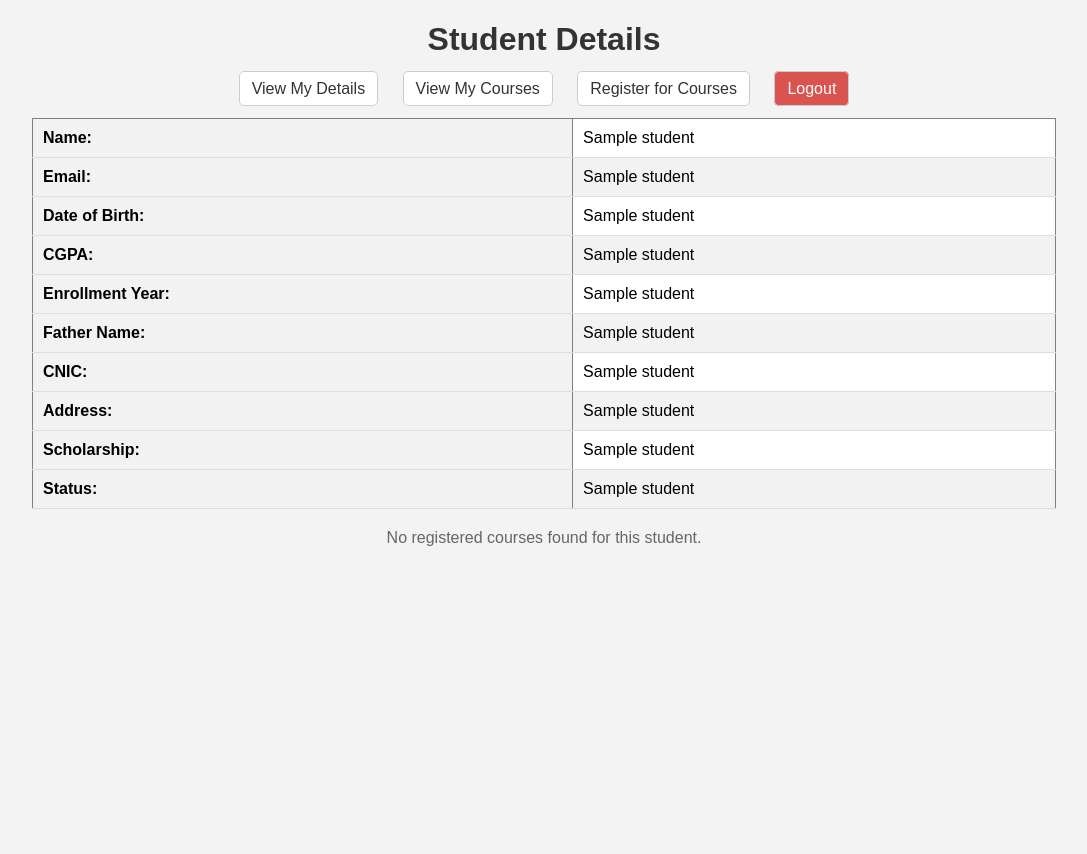
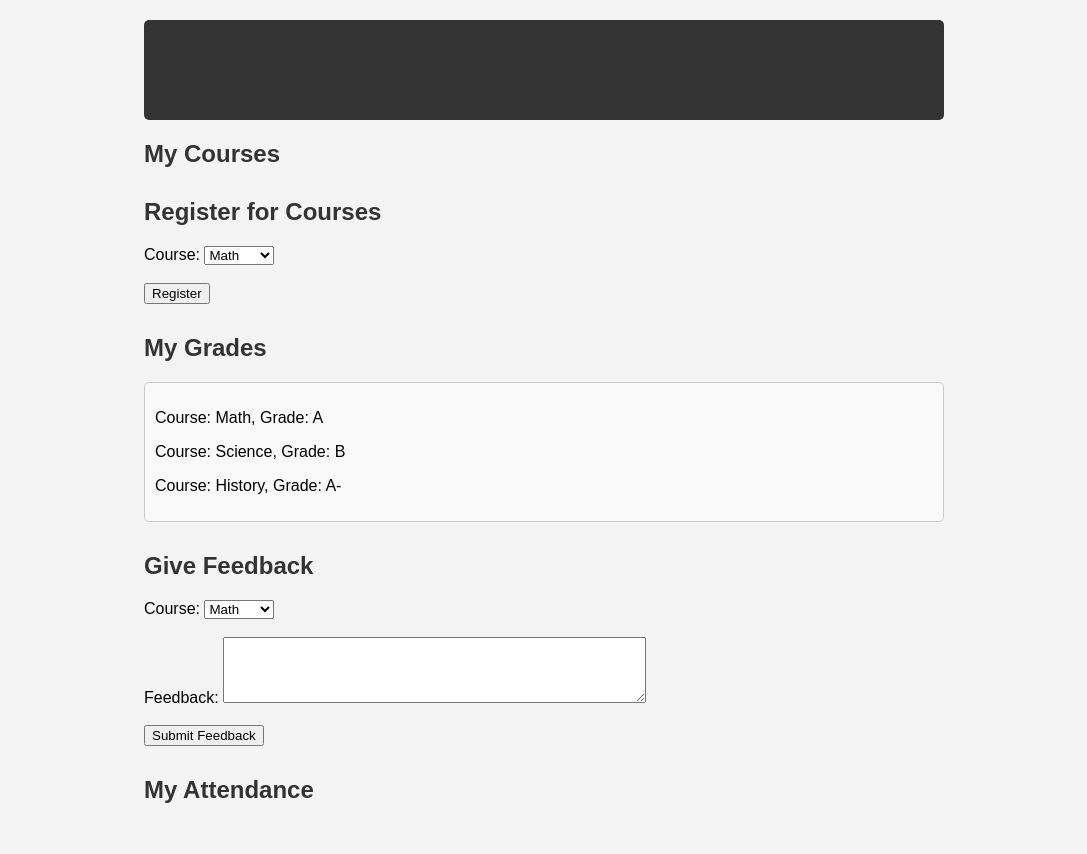
Before and after one commit to rooshanriaz/Student-Management-System, a Flask app: page /student in a window 1280 px wide. Shown: the whole page, without its empty margins (96-1183 px from the left). Before the commit the page ends 546 px from the top, so only its background shows below. Run offline with Flask 3, Linux system fonts and the light colour scheme; the visitor is signed in with stand-in values (Sample User, id 1); a database or web service that is not in the repository returns one stand-in record (values such as "Sample title"); some libraries are stand-ins or nearby versions.

Commit message:
major changes

```diff
--- a/app.py
+++ b/app.py
@@ -578,41 +578,42 @@ def update_student():
         return "Error updating student"
     return redirect(url_for('admin'))
 
-# Delete student
 @app.route('/delete-student', methods=['POST'])
 def delete_student():
     email = request.form['email']
     try:
         cursor = db_connection.cursor()
-        # First, remove from Credentials
+
+        # Start transaction
+        cursor.execute("BEGIN")
+
+        # Check if the student exists
+        cursor.execute("SELECT registration_number FROM Students WHERE email=%s", (email,))
+        student = cursor.fetchone()
+        if not student:
+            db_connection.rollback()
+            return "Student record not found", 404
+
+        registration_number = student[0]
+
+        # Delete from Registrations table first
+        cursor.execute("DELETE FROM Registrations WHERE registration_number=%s", (registration_number,))
+
+        # Delete from Students table
+        cursor.execute("DELETE FROM Students WHERE email=%s", (email,))
+
+        # Delete from Credentials table
         cursor.execute("DELETE FROM Credentials WHERE email=%s AND role='student'", (email,))
-        # Then, remove from Students
-        cursor.execute("DELETE FROM Students WHERE email=%s", (email,))
+
+        # Commit transaction
         db_connection.commit()
+        return redirect(url_for('admin'))
     except psycopg2.Error as e:
-        print(f"Error deleting student: {e}")
-        db_connection.rollback()
-        return "Error deleting student"
-    return redirect(url_for('admin'))
+        db_connection.rollback()  # Rollback in case of error
+        return f"Error deleting student: {str(e)}", 500
+    finally:
+        cursor.close()
 
-# Update password for student or teacher
-@app.route('/update-password', methods=['POST'])
-def update_password():
-    role = request.form['role']  # 'student' or 'teacher'
-    email = request.form['email']
-    new_password = request.form['password']
-    try:
-        cursor = db_connection.cursor()
-        cursor.execute(
-            """UPDATE Credentials SET password=%s WHERE email=%s AND role=%s""",
-            (new_password, email, role)
-        )
-        db_connection.commit()
-    except psycopg2.Error as e:
-        print(f"Error updating password for {role}: {e}")
-        db_connection.rollback()
-        return f"Error updating password for {role}"
-    return redirect(url_for('admin'))
 
 @app.route('/allocate-course', methods=['POST'])
 def allocate_course():
@@ -676,7 +677,44 @@ def setup_enrollment_trigger():
     print("Enrollment trigger has been set up successfully.")
 
 
+def setup_delete_student_trigger():
+    """
+    Sets up the DeleteStudentRegistrations trigger in the PostgreSQL database.
+    This trigger will automatically delete all registration entries for a student from the
+    registrations table when that student's record is removed from the Students table.
+    """
+    conn = create_connection()
+    cursor = conn.cursor()
+
+    # Define the function that the trigger will execute
+    cursor.execute("""
+    CREATE OR REPLACE FUNCTION delete_student_registrations()
+    RETURNS TRIGGER AS $$
+    BEGIN
+        DELETE FROM registrations
+        WHERE registration_number = OLD.registration_number;
+        RETURN OLD;
+    END;
+    $$ LANGUAGE plpgsql;
+    """)
+
+    # Create the trigger that invokes the above function
+    cursor.execute("""
+    DROP TRIGGER IF EXISTS DeleteStudentRegistrations ON Students;
+    CREATE TRIGGER DeleteStudentRegistrations
+    AFTER DELETE ON Students
+    FOR EACH ROW
+    EXECUTE FUNCTION delete_student_registrations();
+    """)
+
+    conn.commit()
+    cursor.close()
+    conn.close()
+    print("DeleteStudentRegistrations trigger has been set up successfully.")
+
+
 
 if __name__ == '__main__':
-    setup_enrollment_trigger()  # Set up the database trigger
+    setup_enrollment_trigger()  # Set up the enrollment increment trigger
+    setup_delete_student_trigger()  # Set up the delete student registrations trigger
     app.run(debug=True)
--- a/templates/student.html
+++ b/templates/student.html
@@ -3,206 +3,113 @@
 <head>
     <meta charset="UTF-8">
     <meta name="viewport" content="width=device-width, initial-scale=1.0">
-    <meta http-equiv="Cache-Control" content="no-cache, no-store, must-revalidate">
-    <meta http-equiv="Pragma" content="no-cache">
-    <meta http-equiv="Expires" content="0">
-    <title>Student Details</title>
+    <title>Student Page</title>
+    <link rel="stylesheet" href="styles.css">
     <style>
-        body {
-            font-family: Arial, sans-serif;
-            margin: 0;
-            padding: 0;
-            background-color: #f3f3f3;
+        /* Additional CSS styles for student page */
+        .section {
+            margin-bottom: 30px;
         }
-
-        h1 {
+        .banner {
+            background-color: #333;
+            color: #fff;
+            padding: 10px;
             text-align: center;
-            color: #333;
+            border-radius: 5px;
+            margin-bottom: 20px;
         }
-
-        ul {
+        .grades {
+            border: 1px solid #ccc;
+            border-radius: 5px;
+            padding: 10px;
+            background-color: #f9f9f9;
+        }
+        .grades ul {
             list-style-type: none;
             padding: 0;
-            text-align: center;
-            margin-top: 20px;
         }
-
-        ul li {
-            display: inline-block;
-            margin: 0 10px;
-        }
-
-        ul li a {
-            text-decoration: none;
-            color: #333;
-            padding: 8px 12px;
-            border: 1px solid #ccc;
-            border-radius: 5px;
-            background-color: #fff;
-            transition: background-color 0.3s ease;
-        }
-
-        ul li a:hover {
-            background-color: #ddd;
-        }
-
-        table {
-            width: 80%;
-            margin: 20px auto;
-            background-color: #fff;
-            border-collapse: collapse;
-        }
-
-        th, td {
-            padding: 10px;
-            text-align: left;
-            border-bottom: 1px solid #ddd;
-        }
-
-        th {
-            background-color: #f2f2f2;
-        }
-
-        tbody tr:nth-child(even) {
-            background-color: #f2f2f2;
-        }
-
-        p {
-            text-align: center;
-            color: #666;
-        }
-
-        .logout-button {
-            padding: 8px 12px;
-            border: 1px solid #ccc;
-            border-radius: 5px;
-            background-color: #d9534f;
-            color: white;
-            text-decoration: none;
-        }
-
-        .logout-button:hover {
-            background-color: #c9302c;
+        .grades li {
+            margin-bottom: 10px;
         }
     </style>
 </head>
 <body>
-    <h1>Student Details</h1>
-    <ul>
-        <li><a href="#" onclick="toggleDetails()">View My Details</a></li>
-        <li><a href="/view-courses">View My Courses</a></li>
-        <li><a href="/register-courses">Register for Courses</a></li>
-        <li><a href="/logout" class="logout-button">Logout</a></li>
-    </ul>
+    <div class="container">
+        <div class="banner">
+            <h1>Welcome, <span id="studentName"></span>!</h1>
+        </div>
+        <div class="section">
+            <h2>My Courses</h2>
+            <ul id="courseList">
+                <!-- Courses will be dynamically added here -->
+            </ul>
+        </div>
+        <div class="section">
+            <h2>Register for Courses</h2>
+            <form id="registerForm">
+                <label for="course">Course:</label>
+                <select id="course" name="course">
+                    <option value="Math">Math</option>
+                    <option value="Science">Science</option>
+                    <option value="History">History</option>
+                </select><br><br>
+                <input type="submit" value="Register">
+            </form>
+        </div>
+        <div class="section">
+            <h2>My Grades</h2>
+            <div class="grades" id="gradesList">
+                <!-- Grades will be dynamically added here -->
+            </div>
+        </div>
+        <div class="section">
+            <h2>Give Feedback</h2>
+            <form id="feedbackForm">
+                <label for="courseFeedback">Course:</label>
+                <select id="courseFeedback" name="courseFeedback">
+                    <option value="Math">Math</option>
+                    <option value="Science">Science</option>
+                    <option value="History">History</option>
+                </select><br><br>
+                <label for="feedback">Feedback:</label>
+                <textarea id="feedback" name="feedback" rows="4" cols="50"></textarea><br><br>
+                <input type="submit" value="Submit Feedback">
+            </form>
+        </div>
+        <div class="section">
+            <h2>My Attendance</h2>
+            <ul id="attendanceList">
+                <!-- Attendance records will be dynamically added here -->
+            </ul>
+        </div>
+    </div>
+    <script src="script.js"></script>
+    <script>
+        // Sample data for grades
+        var gradeData = [
+            { course: 'Math', grade: 'A' },
+            { course: 'Science', grade: 'B' },
+            { course: 'History', grade: 'A-' }
+        ];
 
-    <!-- Table to display student details -->
-    {% if students %}
-    <table border="1" id="detailsTable">
-        <tbody>
-            {% for student in students %}
-            <tr>
-                <th>Name:</th>
-                <td>{{ student.student_name }}</td>
-            </tr>
-            <tr>
-                <th>Email:</th>
-                <td>{{ student.email }}</td>
-            </tr>
-            <tr>
-                <th>Date of Birth:</th>
-                <td>{{ student.student_date_of_birth }}</td>
-            </tr>
-            <tr>
-                <th>CGPA:</th>
-                <td>{{ student.student_cgpa }}</td>
-            </tr>
-            <tr>
-                <th>Enrollment Year:</th>
-                <td>{{ student.student_enrollment_year }}</td>
-            </tr>
-            <tr>
-                <th>Father Name:</th>
-                <td>{{ student.student_father_name }}</td>
-            </tr>
-            <tr>
-                <th>CNIC:</th>
-                <td>{{ student.student_cnic }}</td>
-            </tr>
-            <tr>
-                <th>Address:</th>
-                <td>{{ student.student_address }}</td>
-            </tr>
-            <tr>
-                <th>Scholarship:</th>
-                <td>{{ student.student_scholarship }}</td>
-            </tr>
-            <tr>
-                <th>Status:</th>
-                <td>{{ student.student_status }}</td>
-            </tr>
-            {% endfor %}
-        </tbody>
-    </table>
-    {% endif %}
+        // Function to populate grades list
+        function populateGradesList() {
+            var gradesList = document.getElementById('gradesList');
+            gradesList.innerHTML = ''; // Clear existing list items
+            gradeData.forEach(function(grade) {
+                var listItem = document.createElement('div');
+                listItem.innerHTML = '<p>Course: ' + grade.course + ', Grade: ' + grade.grade + '</p>';
+                gradesList.appendChild(listItem);
+            });
+        }
 
-    <!-- Section for registering courses -->
-    {% if courses %}
-    <div id="registerCourses">
-        <h2>Register for Courses</h2>
-        <form action="/register-courses" method="POST">
-            <label for="course">Select Course:</label>
-            <select name="course" id="course">
-                {% for course in courses %}
-                <option value="{{ course.course_name }}">{{ course.course_name }} ({{ course.teacher_name }})</option>
-                {% endfor %}
-            </select>
-            <button type="submit">Register</button>
-        </form>
-    </div>
-    {% endif %}
+        // Call the function to populate grades list
+        populateGradesList();
 
-    <!-- Single Section for Registered Courses with Unregister Option -->
-    {% if registered_courses %}
-    <div id="registeredCourses">
-        <h2>Registered Courses</h2>
-        <table>
-            <thead>
-                <tr>
-                    <th>Course Name</th>
-                    <th>Teacher Name</th>
-                    <th>Action</th>
-                </tr>
-            </thead>
-            <tbody>
-                {% for course in registered_courses %}
-                <tr>
-                    <td>{{ course.course_name }}</td>
-                    <td>{{ course.teacher_name }}</td>
-                    <td>
-                        <!-- Form for unregistering a course -->
-                        <form action="/unregister-course" method="POST">
-                            <input type="hidden" name="course_name" value="{{ course.course_name }}">
-                            <button type="submit">Unregister</button>
-                        </form>
-                    </td>
-                </tr>
-                {% endfor %}
-            </tbody>
-        </table>
-    </div>
-    {% else %}
-    <p>No registered courses found for this student.</p>
-    {% endif %}
-
-    <script>
-        function toggleDetails() {
-            var table = document.getElementById("detailsTable");
-            if (table.style.display === "none") {
-                table.style.display = "table";
-            } else {
-                table.style.display = "none";
-            }
-        }
+        // Update student name in the banner
+        var studentNameElement = document.getElementById('studentName');
+        // Replace 'John Doe' with actual student name retrieved from backend
+        studentNameElement.textContent = 'John Doe';
     </script>
 </body>
 </html>
```
